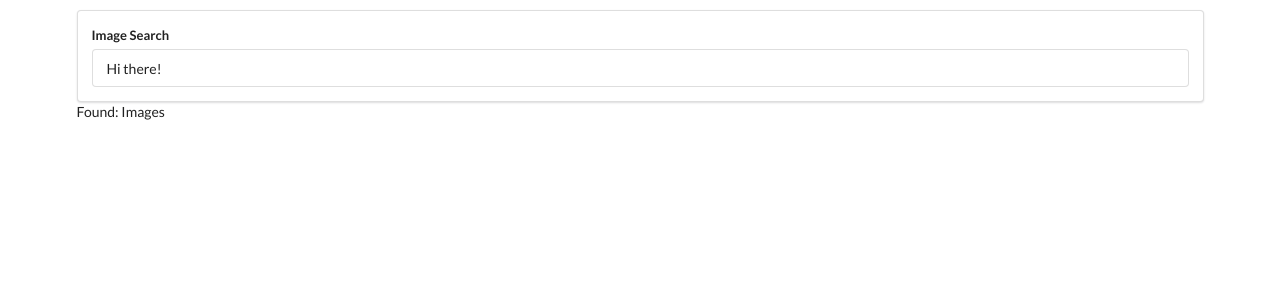
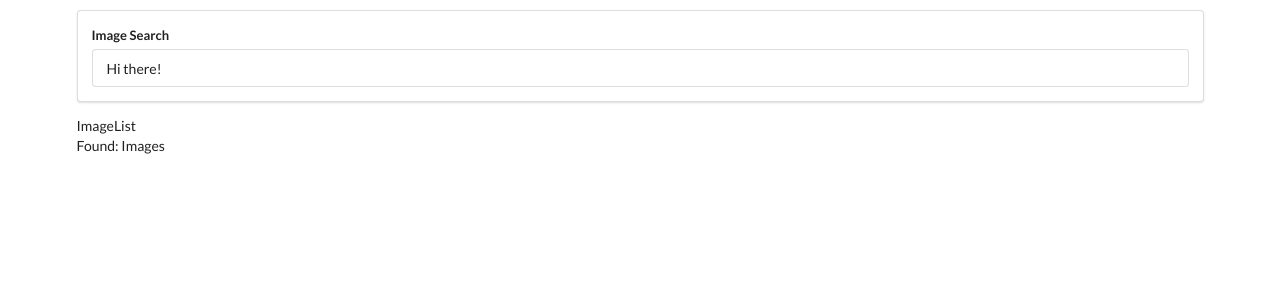
Before and after one commit to unmalnickname/projectsReactJS, a React (Create React App) app: page / in a window 1280 px wide. Shown: the top 300 px of the page. Built offline with nearby package versions, Linux system fonts and the light colour scheme.

Commit message:
1. Rendering Lists.mp4

```diff
--- a/src/components/App.js
+++ b/src/components/App.js
@@ -1,6 +1,7 @@
 import React from "react";
 import unsplash from "../components/api/unsplash";
 import SearchBar from "./component/SearchBar";
+import ImageList from "./component/ImageList";
 
 //
 
@@ -20,6 +21,7 @@
     return (
       <div className=" ui container" style={{ marginTop: "10px" }}>
         <SearchBar onSubmit={this.onSearchSubmit} />
+        <ImageList images={this.state.images} />
         Found: {this.state.images.length} Images
       </div>
     );
--- a/src/components/api/unsplash.js
+++ b/src/components/api/unsplash.js
@@ -7,7 +7,6 @@
       "Client-ID 5148fb123f6a856dd883151d44338f516c64b51f951bfa02d5c1b2a25a2fc595"
   }
 });
-
 // definiendo parametros que se pueden usar como default
 // para no tener que definirlos al momento que se esta usando oh
 // haciendo una peticion con axios
--- /dev/null
+++ b/src/components/component/ImageList.js
@@ -0,0 +1,9 @@
+import React from "react";
+
+const ImageList = (props) => {
+  //   console.log(props.images);
+
+  return <div>ImageList</div>;
+};
+
+export default ImageList;
```
